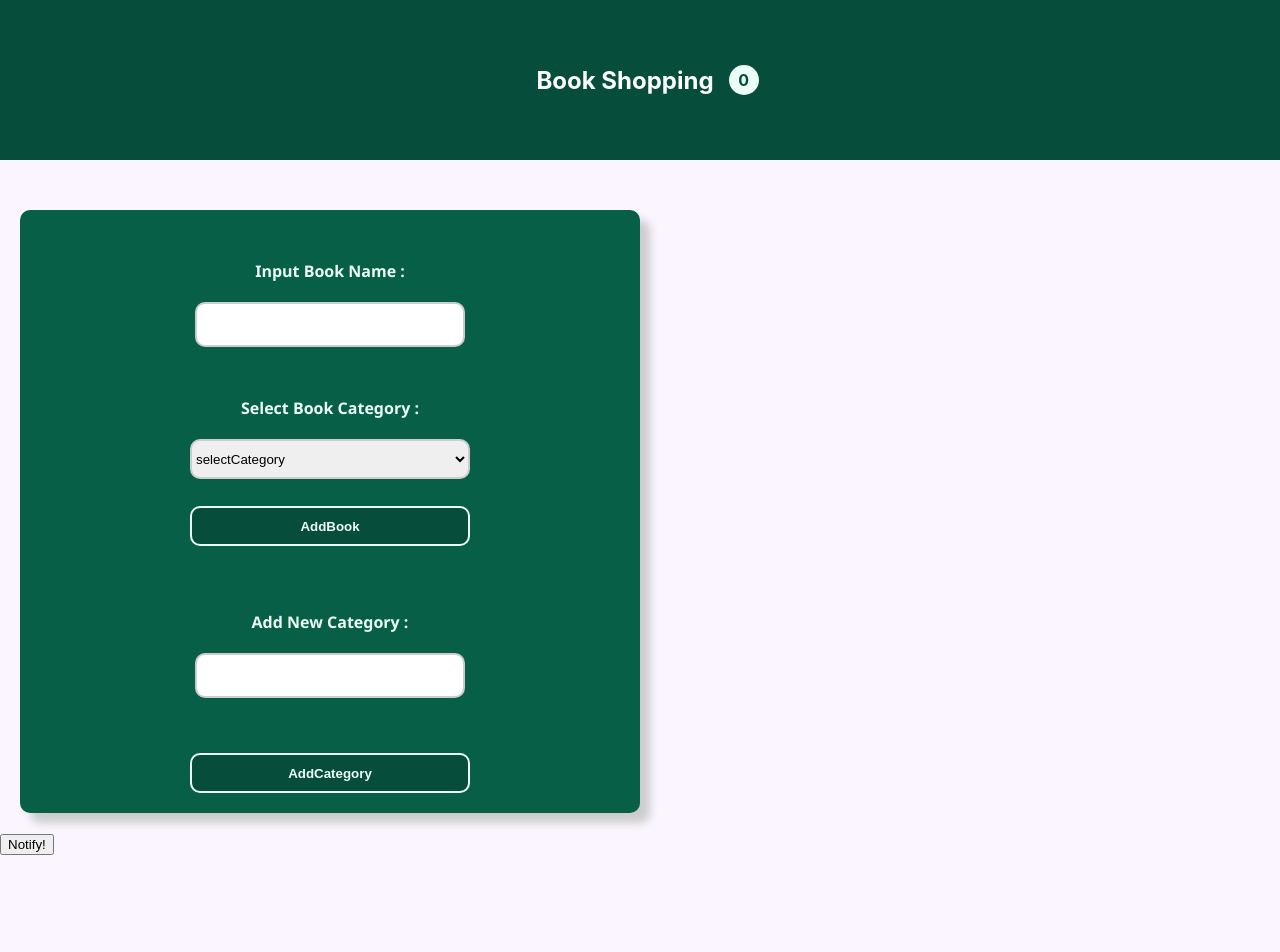
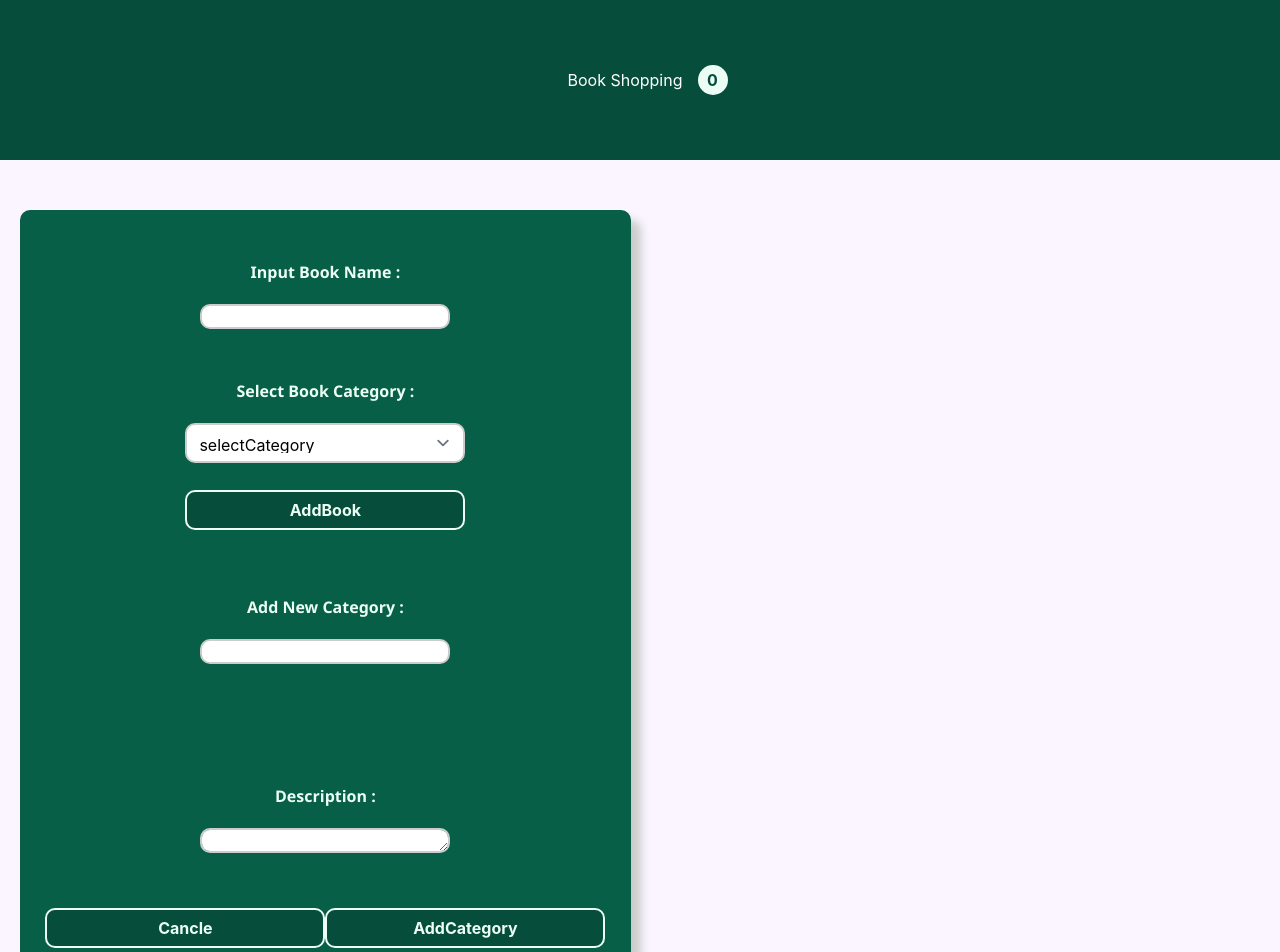
Before and after one commit to parisasetvati/Book-Froshgah, a React (Create React App) app: page / in a window 1280 px wide. Shown: the top 952 px of the page. Before the commit the page ends 855 px from the top, so only its background shows below. Built offline with nearby package versions, Linux system fonts and the light colour scheme.

Commit message:
prozhe is update

```diff
--- a/package.json
+++ b/package.json
@@ -37,5 +37,9 @@
       "last 1 firefox version",
       "last 1 safari version"
     ]
+  },
+  "devDependencies": {
+    "@tailwindcss/forms": "^0.5.3",
+    "tailwindcss": "^3.2.4"
   }
 }
--- a/src/App.js
+++ b/src/App.js
@@ -35,6 +35,7 @@ const App=()=> {
 
         <button onClick={notify}>Notify!</button>
         <ToastContainer />
+
       </div>
   );
 }
--- a/src/components/AddCategory/AddCategory.js
+++ b/src/components/AddCategory/AddCategory.js
@@ -20,13 +20,23 @@ const AddCategory = (props) => {
         <div className={styles.addCategory} >
 
 
-        <div className={styles.container}>
+        <form className={styles.container}>
             <div className={styles.inputs}>
         <label> Add New Category :</label>
         <input className={styles.input} type="text"   onChange={addCategoryHandler} value={categoris} ></input>
         </div>
+        <div className={styles.inputs}>
+        <label> Description :</label>
+        <textarea className={styles.input} type="text"   onChange={addCategoryHandler} value={categoris} ></textarea>
+        </div>
+        <div>
+        <button className={styles.btn} >Cancle</button>
+
         <button className={styles.btn} onClick={AddToSelectHandler}>AddCategory</button>
         </div>
+
+        </form>
+
         </div>
      );
 }
--- a/src/index.css
+++ b/src/index.css
@@ -1,3 +1,6 @@
+@tailwind base;
+@tailwind components;
+@tailwind utilities;
 body {
   margin: 0;
   padding: 0;
--- a/src/index.js
+++ b/src/index.js
@@ -1,9 +1,9 @@
+
 import React from 'react';
 import ReactDOM from 'react-dom';
 import './index.css';
 import App from './App';
 import reportWebVitals from './reportWebVitals';
-
 ReactDOM.render(
   <React.StrictMode>
     <App />
--- /dev/null
+++ b/tailwind.config.js
@@ -0,0 +1,11 @@
+/** @type {import('tailwindcss').Config} */
+module.exports = {
+  content: ["./src/**/*.{js,jsx,ts,tsx}",],
+  theme: {
+    extend: {},
+  },
+  plugins: [
+    require('@tailwindcss/forms'),
+
+  ],
+}
```
Also changed, not shown: 1 other file (tests, documents, lock files or other folders).
